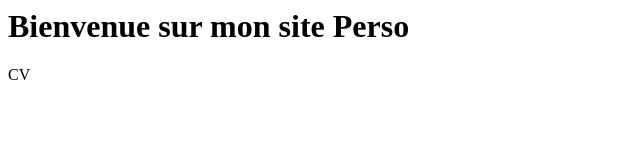
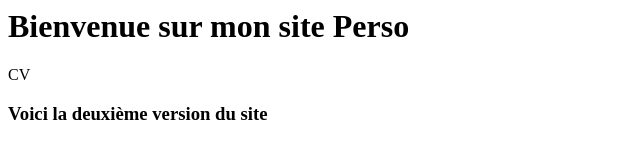
Before and after one commit to RACCNOX/GUARDIA, a plain HTML site: page index.html in a window 1280 px wide. Shown: the whole page, without its empty margins (0-640 px from the left). Drawn offline with Linux system fonts and the light colour scheme.

Commit message:
2 eme version du site

```diff
--- a/index.html
+++ b/index.html
@@ -2,7 +2,10 @@
 <body>
 
 <h1>Bienvenue sur mon site Perso</h1>
+
 <p>CV</p>
+
+<h3>Voici la deuxième version du site</h3>
 
 </body>
 </html>
```
